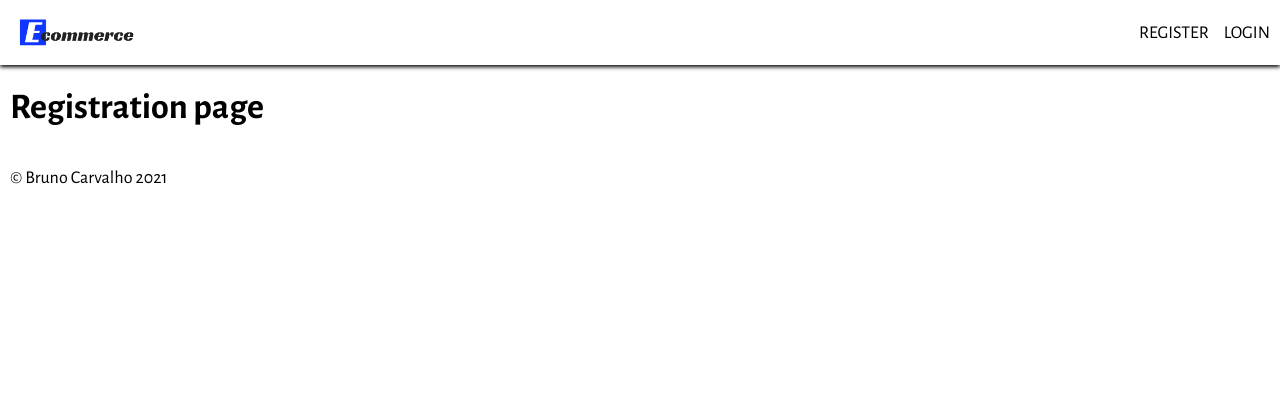
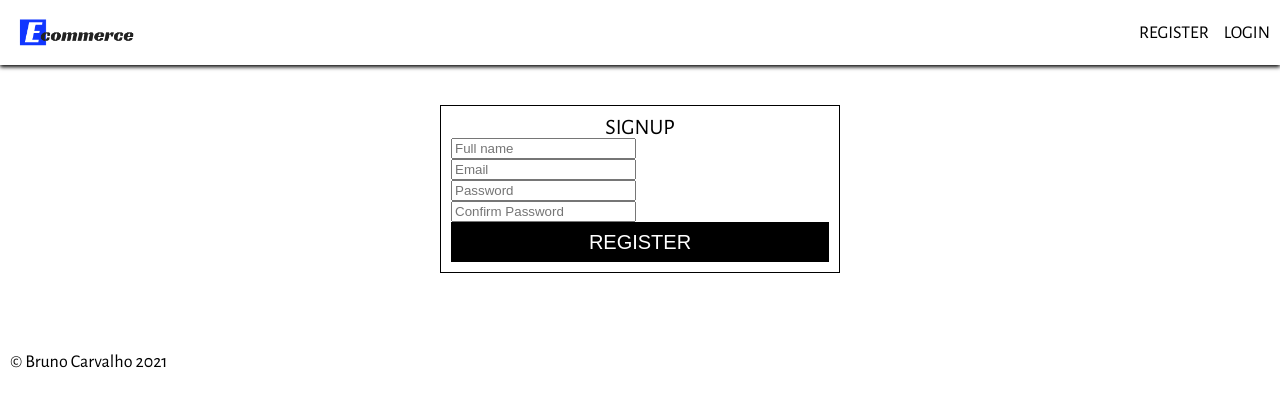
Before and after one commit to brnu0/ecommerce-website, a React (Create React App) app: page /registration in a window 1280 px wide. Shown: the top 406 px of the page. Built offline with nearby package versions, Linux system fonts and the light colour scheme; no server answers.

Commit message:
FormInput and Signup classes

```diff
--- /dev/null
+++ b/src/components/Signup/index.js
@@ -0,0 +1,89 @@
+import React, { Component } from 'react';
+import './styles.scss';
+
+import FormInput from './../forms/FormInput';
+import Button from './../forms/Button';
+
+const initialState ={
+    displayName: '',
+    email: '',
+    password: '',
+    confirmPassword: ''
+};
+
+class Signup extends Component{
+    constructor(props){
+        super(props);
+        this.state = {
+            ...initialState
+        };
+
+        this.handleChange = this.handleChange.bind(this);
+    }
+
+    handleChange(e){
+        const { name, value} = e.target;
+
+        this.setState({
+            [name]: value
+        });
+    }
+
+    render(){
+
+        const { displayName, email, password, confirmPassword } = this.state;
+
+        return(
+            <div className="signup">
+                <div className="wrap">
+                    <h2>
+                        Signup
+                    </h2>
+
+                    <form>
+
+                        <FormInput
+                            type="text"
+                            name="displayName"
+                            value={displayName}
+                            placeholder="Full name"
+                            onChange={this.handleChange}
+                        />
+
+                        <FormInput
+                            type="email"
+                            name="email"
+                            value={email}
+                            placeholder="Email"
+                            onChange={this.handleChange}
+                        />
+
+                        <FormInput
+                            type="password"
+                            name="password"
+                            value={password}
+                            placeholder="Password"
+                            onChange={this.handleChange}
+                        />
+
+                        <FormInput
+                            type="password"
+                            name="confirmPassword"
+                            value={confirmPassword}
+                            placeholder="Confirm Password"
+                            onChange={this.handleChange}
+                        />
+
+                        <Button type="submit">
+                            Register
+                        </Button>
+
+                    </form>
+                </div>
+            </div>
+
+        );
+    }
+}
+
+export default Signup;
--- /dev/null
+++ b/src/components/Signup/styles.scss
@@ -0,0 +1,28 @@
+.signup{
+    display: block;
+    width: 100%;
+    max-width: 40.0rem;
+    margin: 4rem auto 6rem;
+    border: 1px solid black;
+
+
+    .wrap{
+        padding: 10px;
+
+        h2{
+            font-size: 2.2rem;
+            line-height: 1;
+            font-weight: 400;
+            text-transform: uppercase;
+            text-align: center;
+            display: block;
+            width: 100%;
+            padding: 0;
+            margin: 0 auto;
+        }
+
+        .socialSignin {
+            margin: 1.0rem auto 0;
+          }
+    }
+}
--- /dev/null
+++ b/src/components/forms/FormInput/index.js
@@ -0,0 +1,18 @@
+import React from 'react';
+import './styles.scss';
+
+const FormInput = ({ handleChange, label, ...otherProps }) => {
+    return (
+        <div className="formRow">
+            {label && (
+                <label>
+                    {label}
+                </label>
+            )}
+
+            <input className="formInput" onChange={handleChange} {...otherProps} />
+        </div>
+    )
+}
+
+export default FormInput;
--- a/src/pages/Registration/index.js
+++ b/src/pages/Registration/index.js
@@ -1,16 +1,10 @@
 import React, { Component } from 'react';
-
+import Signup from '../../components/Signup';
 import './styles.scss';
 
 class Registration extends Component {
     render(){
-        return(
-            <div>
-                <h1>
-                    Registration page
-                </h1>
-            </div>
-        );
+        return <Signup />;
     }
 };
 
```
Also changed, not shown: src/components/forms/FormInput/styles.scss (added), 1 other file (tests, documents, lock files or other folders).
